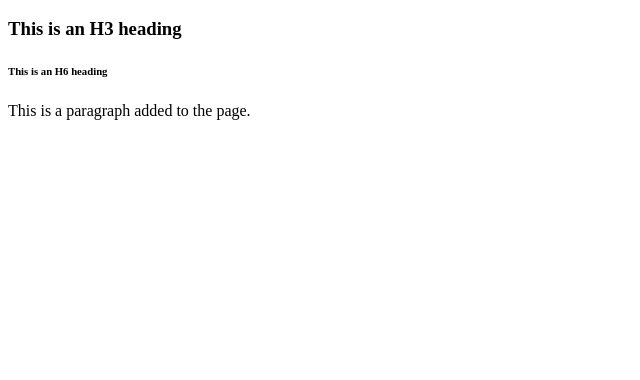
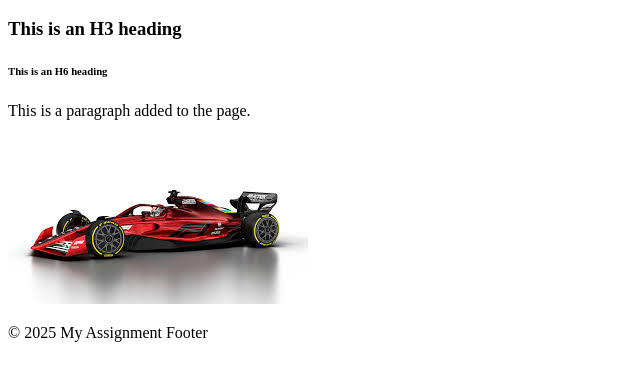
Before and after one commit to Jeethan1911/HTML-and-CSS-Projects, a plain HTML site: page Assignment.html in a window 1280 px wide. Shown: the part 120-500 px from the top of the page, without its empty margins (0-640 px from the left). Drawn offline with Linux system fonts and the light colour scheme.

Commit message:
HTML Assignment

```diff
--- a/Assignment.html
+++ b/Assignment.html
@@ -15,11 +15,19 @@
 </head>
 <body>
 
-    <h1>This is an H1 heading</h1>
-    <h3>This is an H3 heading</h3>
-    <h6>This is an H6 heading</h6>
+    <main>
+        <h1>This is an H1 heading</h1>
+        <h3>This is an H3 heading</h3>
+        <h6>This is an H6 heading</h6>
 
-    <p>This is a paragraph added to the page.</p>
+        <p>This is a paragraph added to the page.</p>
+
+        <img src="download.jpg" alt="Example Image" width="300">
+        </main>
+
+    <footer>
+        <p>© 2025 My Assignment Footer</p>
+    </footer>
 
 </body>
 </html>
```
Also changed, not shown: download.jpg (added).
